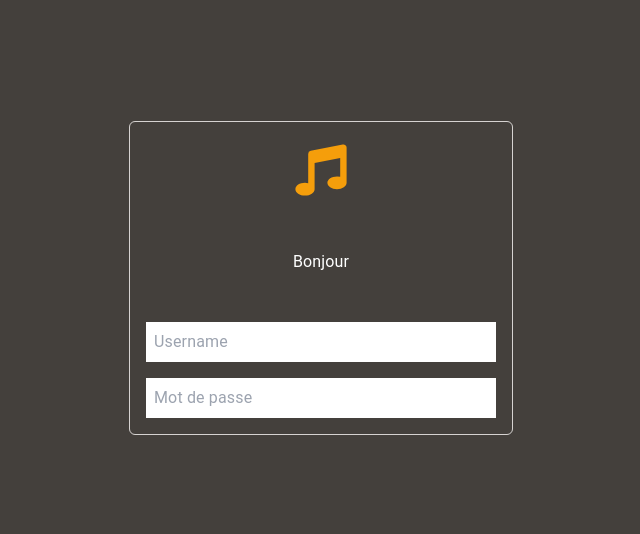
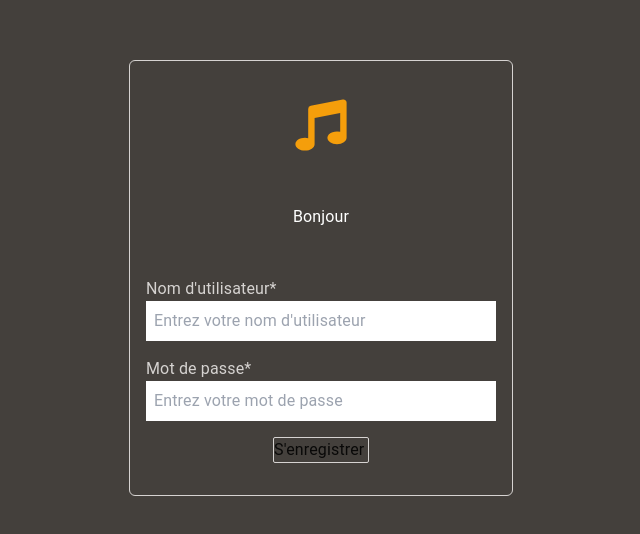
Before and after one commit to WeeSi/nextMusic, a Next.js app: page /auth in a window 1280 px wide. Shown: the part 122-656 px from the top of the page, without its empty margins (319-959 px from the left). Built offline with nearby package versions, Linux system fonts and the light colour scheme.

Commit message:
Signup base

```diff
--- a/components/auth/Signup.jsx
+++ b/components/auth/Signup.jsx
@@ -1,6 +1,7 @@
 import { useForm } from "react-hook-form";
 import { MusicNoteIcon } from "@heroicons/react/solid";
 import MnInput from "../input";
+import NmBtn from "../button";
 
 export default function Signup() {
   const {
@@ -12,12 +13,31 @@ export default function Signup() {
   const onSubmit = (data) => console.log(data);
 
   return (
-    <div className="flex flex-col items-center w-full space-y-8">
+    <div className="flex flex-col items-center justify-center w-full space-y-8 py-4">
       <MusicNoteIcon className="h-24 w-16 text-amber-500" />
       <h2 className="text-white">Bonjour</h2>
-      <form onSubmit={handleSubmit(onSubmit)} className="w-full p-4 space-y-4">
-        <MnInput placeholder="Username" />
-        <MnInput placeholder="Mot de passe" />
+      <form
+        onSubmit={handleSubmit(onSubmit)}
+        className="flex flex-col items-center w-full p-4 space-y-4"
+      >
+        <MnInput
+          label="Nom d'utilisateur"
+          name="username"
+          placeholder="Entrez votre nom d'utilisateur"
+          register={register}
+          required
+          error={errors.email}
+        />
+        <MnInput
+          label="Mot de passe"
+          name="password"
+          placeholder="Entrez votre mot de passe"
+          register={register}
+          error={errors.passowrd}
+          required
+          type="password"
+        />
+        <NmBtn label="S'enregistrer" type="submit" />
       </form>
     </div>
   );
--- a/components/button.jsx
+++ b/components/button.jsx
@@ -1,7 +1,14 @@
-export default function NmBtn({ action, svg = false, label = "Label" }) {
+export default function NmBtn({
+  action,
+  svg = false,
+  label = "Label",
+  type = "button",
+}) {
   return (
-    <div className="flex border rounded-sm border-stone-300">
-      <button>{label}</button>
+    <div className="flex w-24 border rounded-sm border-stone-300">
+      <button onClick={action} type={type}>
+        {label}
+      </button>
     </div>
   );
 }
--- a/components/input.jsx
+++ b/components/input.jsx
@@ -1,14 +1,37 @@
 export default function MnInput({
   type = "text",
   w = "full",
-  reg,
+  label = "label",
+  name,
+  register,
+  required = false,
+  pattern = "",
+  error,
   placeholder,
+  autocomplete = "email",
 }) {
   return (
-    <input
-      type={type}
-      className={`flex grow w-${w} outline-hidden focus:outline-none p-2`}
-      placeholder={placeholder}
-    />
+    <div className="relative w-full">
+      <label className="text-stone-300">
+        {label}
+        {required && "*"}
+      </label>
+      <input
+        type={type}
+        autoComplete={autocomplete}
+        id={label}
+        placeholder={placeholder}
+        className={`flex grow w-${w} outline-hidden focus:outline-none p-2`}
+        {...register(name, {
+          required: required,
+          pattern: pattern,
+        })}
+      />
+      {error && (
+        <span style={{ color: "#ff4d6f" }} className="error text-sm">
+          {error.message}
+        </span>
+      )}
+    </div>
   );
 }
```
